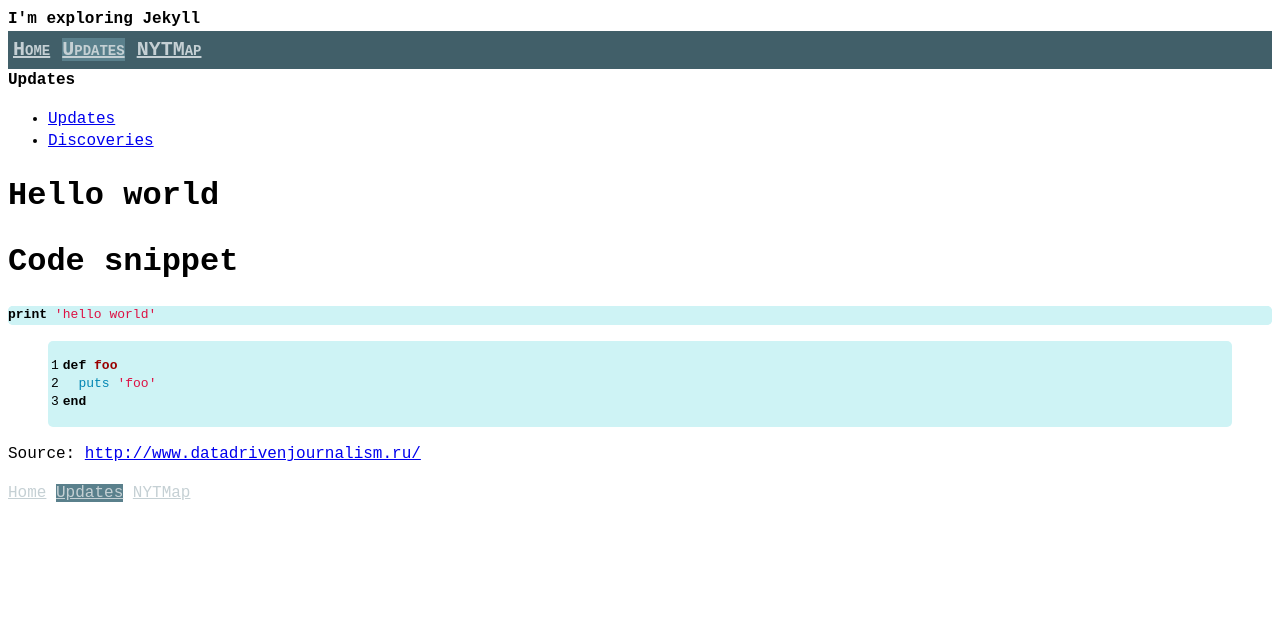
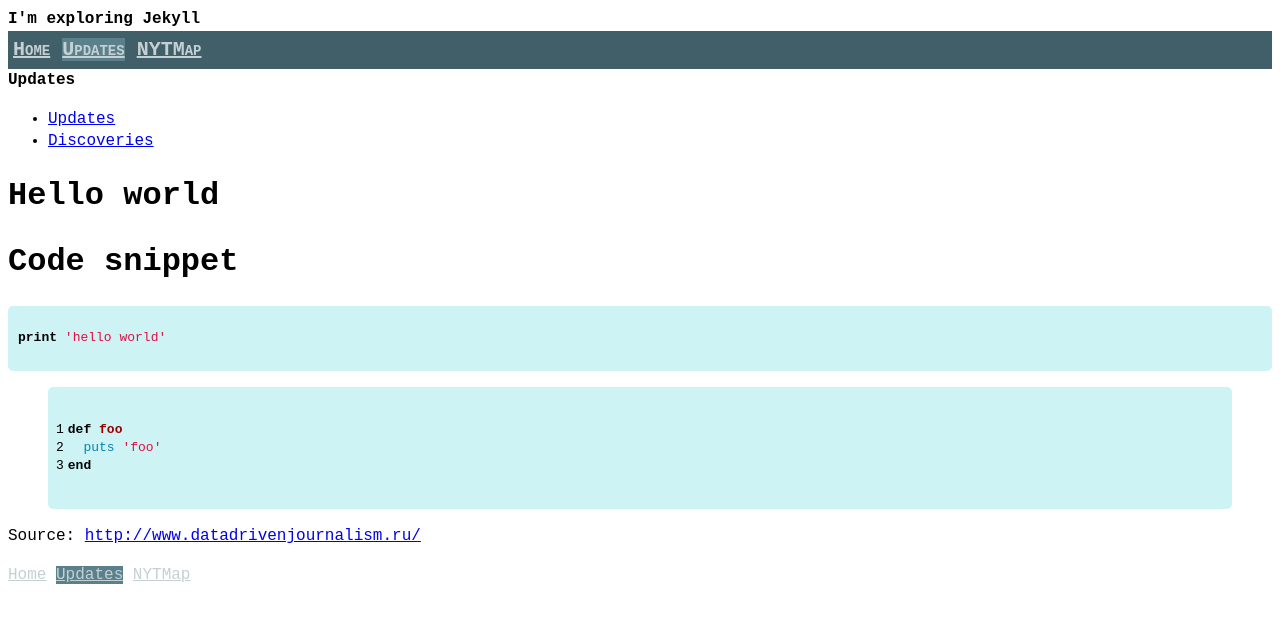
Before and after one commit to ansakoy/lusamut, a Jekyll site: the page built from _posts/discoveries/2016-01-11-code-snippet.md, in a window 1280 px wide. Shown: the top 623 px of the page. Built offline with Jekyll 4.4.1, drawn with Linux system fonts in a browser that asks for light colours; Markdown is read by kramdown in place of the engine named in the settings.

Commit message:
Update syntax.css

```diff
--- a/css/syntax.css
+++ b/css/syntax.css
@@ -1,4 +1,4 @@
-.highlight  { background: #CEF3F5; border-radius: 5px; -moz-border-radius: 5px; -webkit-border-radius: 5px;}
+.highlight  { background: #CEF3F5; border-radius: 5px; -moz-border-radius: 5px; -webkit-border-radius: 5px; padding: 5px;}
 .highlight .c { color: #999988; font-style: italic } /* Comment */
 .highlight .err { color: #a61717; background-color: #e3d2d2 } /* Error */
 .highlight .k { font-weight: bold } /* Keyword */
```
